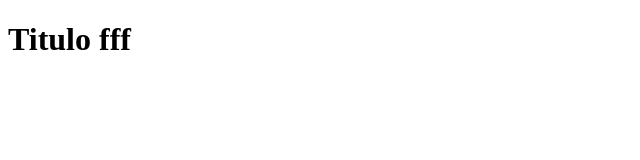
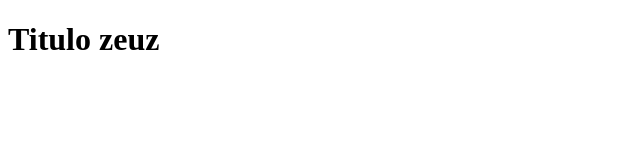
Before and after one commit to R296210/fzeuz, a plain HTML site: page index.html in a window 1280 px wide. Shown: the full height of the page, 0-640 px from the left. Drawn offline with Linux system fonts and the light colour scheme.

Commit message:
nueva subida diferente ip

```diff
--- a/index.html
+++ b/index.html
@@ -7,6 +7,6 @@
     <title>Document</title>
 </head>
 <body>
-    <h1>Titulo fff</h1>
+    <h1>Titulo zeuz</h1>
 </body>
 </html>
```
Also changed, not shown: notas2.txt.
